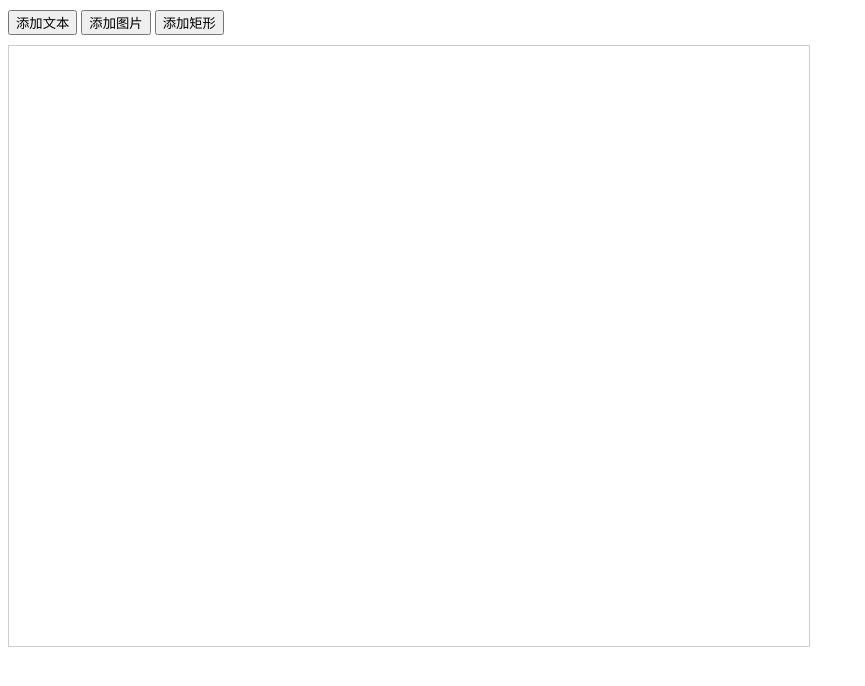
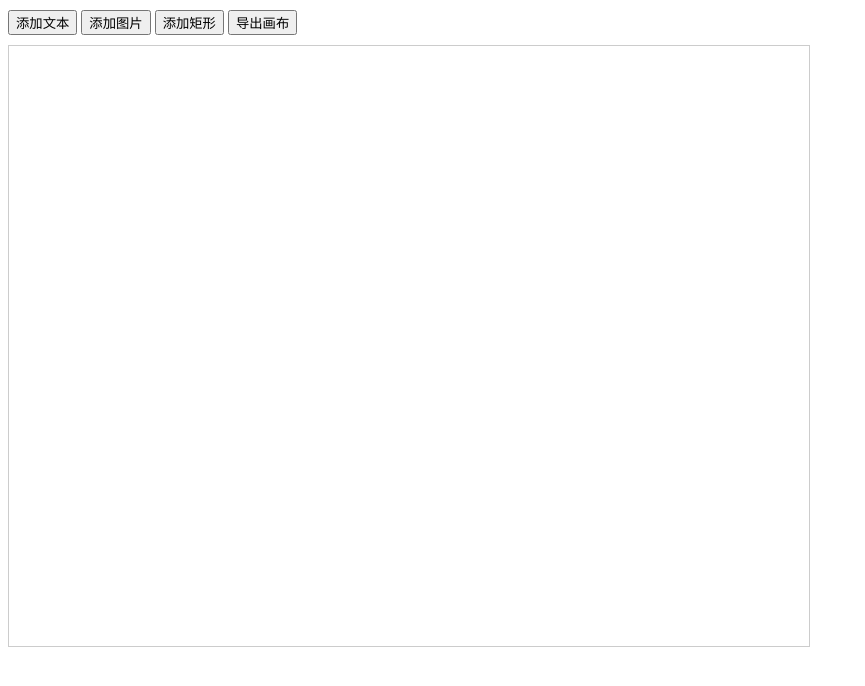
Before and after one commit to biggerwriting/personal-blog, a website: page src/print-a4/drag.html in a window 1280 px wide. Shown: the whole page, without its empty margins (0-865 px from the left). Drawn offline with Linux system fonts and the light colour scheme.

Commit message:
添加导出图片的功能

```diff
--- a/src/print-a4/drag.html
+++ b/src/print-a4/drag.html
@@ -41,6 +41,7 @@
         <button onclick="addElement('text')">添加文本</button>
         <button onclick="addElement('image')">添加图片</button>
         <button onclick="addElement('rectangle')">添加矩形</button>
+        <button onclick="exportCanvas()">导出画布</button>
     </div>
     <div id="canvas"></div>
 
@@ -168,6 +169,63 @@
                 }
             }
         });
+
+        // 导出画布为图片
+        function exportCanvas() {
+            const canvas = document.getElementById('canvas');
+            const elements = canvas.querySelectorAll('.element');
+
+            // 创建临时canvas
+            const tempCanvas = document.createElement('canvas');
+            tempCanvas.width = canvas.offsetWidth;
+            tempCanvas.height = canvas.offsetHeight;
+            const ctx = tempCanvas.getContext('2d');
+
+            // 绘制背景
+            ctx.fillStyle = 'white';
+            ctx.fillRect(0, 0, tempCanvas.width, tempCanvas.height);
+
+            // 绘制所有元素
+            elements.forEach(element => {
+                const rect = element.getBoundingClientRect();
+                const canvasRect = canvas.getBoundingClientRect();
+
+                const x = rect.left - canvasRect.left;
+                const y = rect.top - canvasRect.top;
+                const width = rect.width;
+                const height = rect.height;
+
+                // 创建临时canvas绘制元素内容
+                const elementCanvas = document.createElement('canvas');
+                elementCanvas.width = width;
+                elementCanvas.height = height;
+                const elementCtx = elementCanvas.getContext('2d');
+
+                // 绘制元素背景
+                elementCtx.fillStyle = window.getComputedStyle(element).backgroundColor;
+                elementCtx.fillRect(0, 0, width, height);
+
+                // 绘制元素内容
+                if (element.querySelector('img')) {
+                    const img = element.querySelector('img');
+                    elementCtx.drawImage(img, 0, 0, width, height);
+                } else if (element.querySelector('div')) {
+                    const text = element.querySelector('div');
+                    elementCtx.font = '14px Arial';
+                    elementCtx.fillStyle = 'black';
+                    elementCtx.fillText(text.textContent, 10, 20);
+                }
+
+                // 将元素绘制到主canvas
+                ctx.drawImage(elementCanvas, x, y, width, height);
+            });
+
+            // 创建下载链接
+            const link = document.createElement('a');
+            link.download = 'canvas-export.png';
+            link.href = tempCanvas.toDataURL('image/png');
+            link.click();
+        }
     </script>
 </body>
 
```
